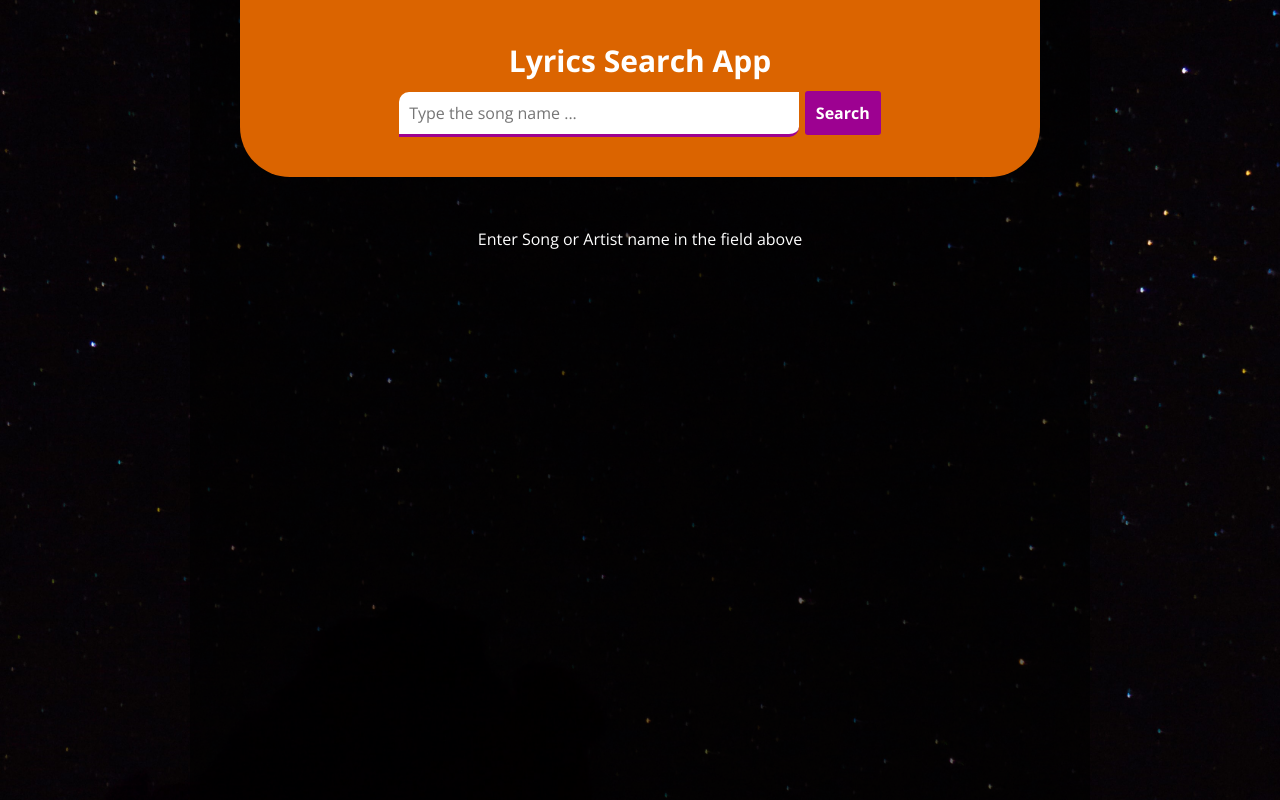
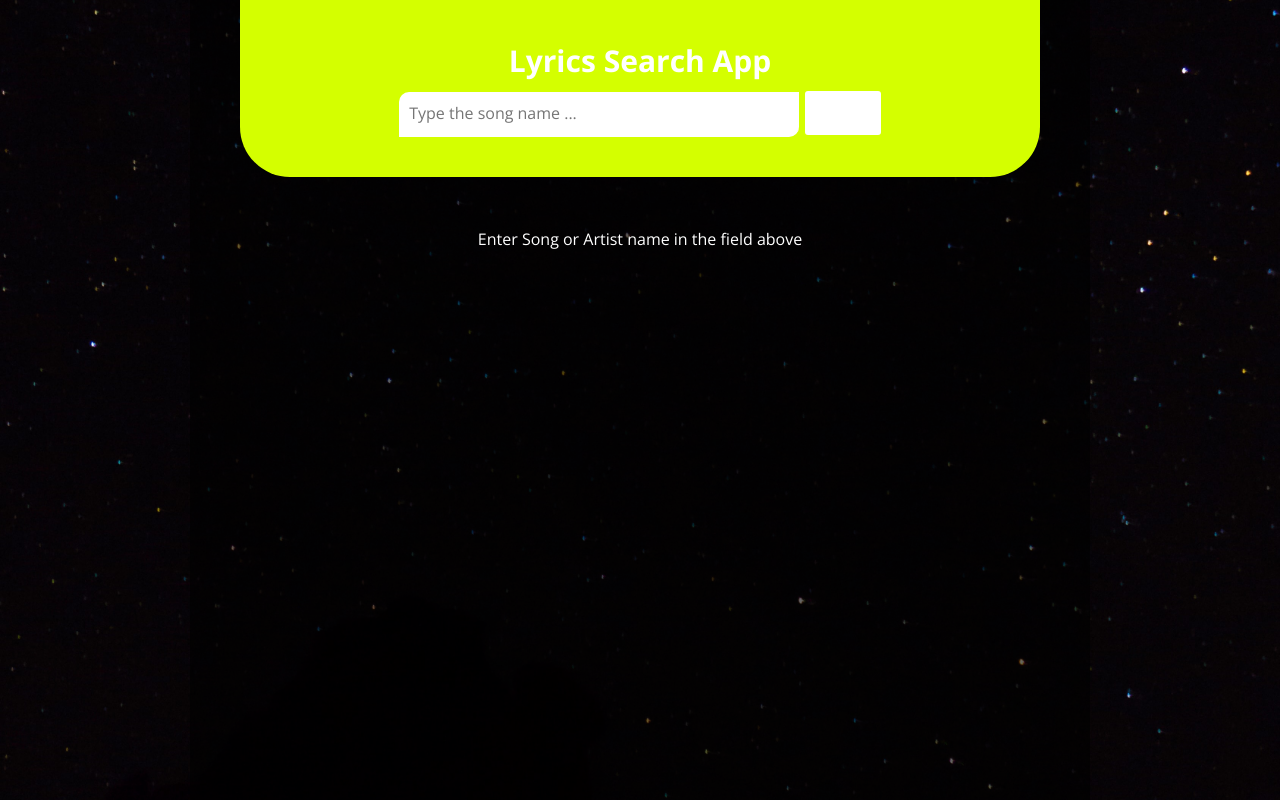
Before and after one commit to alstonf/Music-Lyrics, a PHP site: page / in a window 1280 px wide. Run offline with PHP 8.4, Linux system fonts and the light colour scheme; some libraries are stand-ins or nearby versions.

Commit message:
Update styles.css

```diff
--- a/styles.css
+++ b/styles.css
@@ -5,8 +5,8 @@
     --white: #fff;
     --black: #1c2b2d;
     --blue: #31326f;
-    --color-primary: #9d0191;
-    --color-sec: #db6400;
+    --color-primary: #ffffff;
+    --color-sec: #d4ff00;
     --color-grey: #eee;
     --color-dark-grey: #222831;
 }
```
